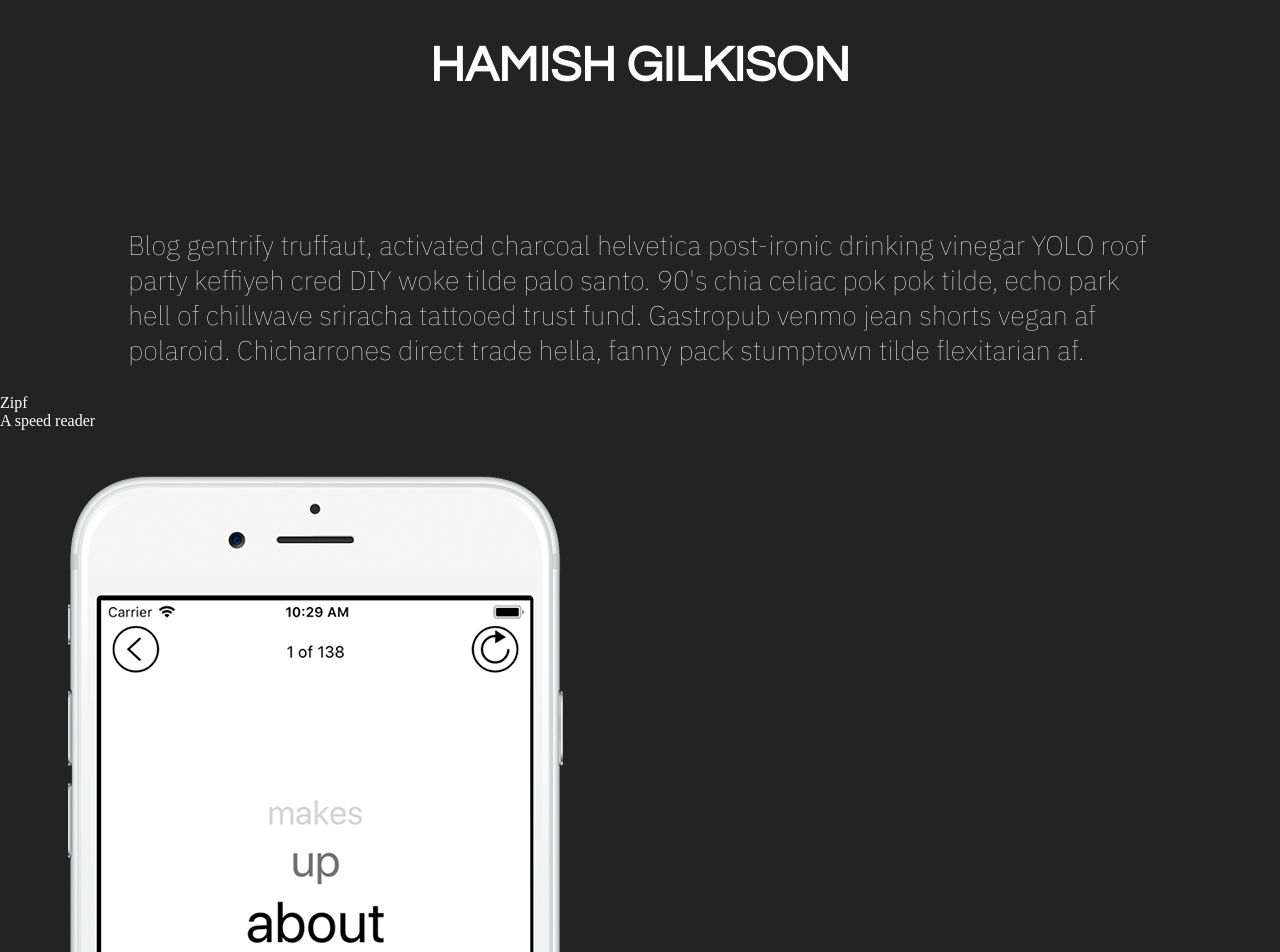
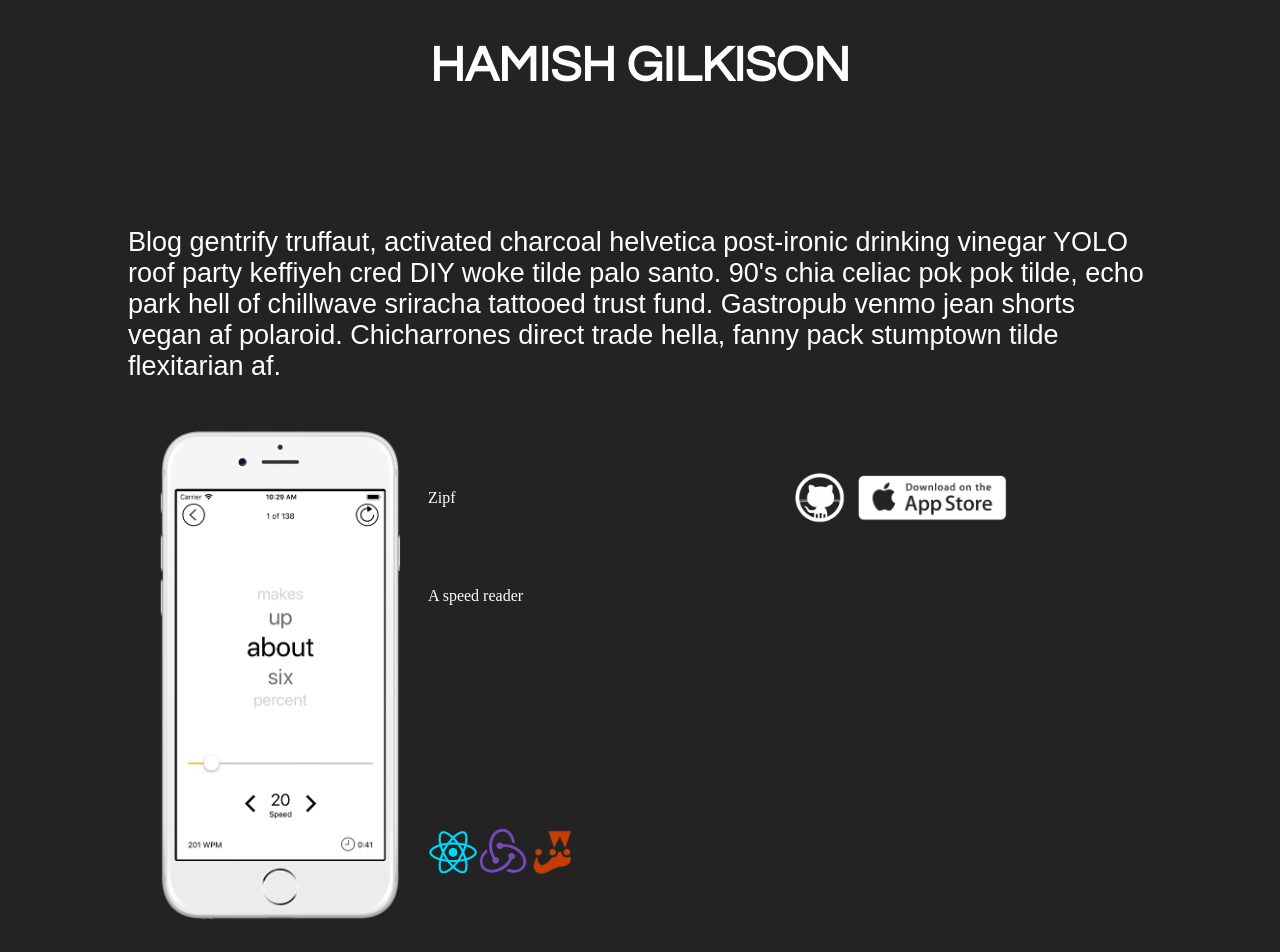
Before and after one commit to unhingingdog/h12n, a React app: page / in a window 1280 px wide. Shown: the top 952 px of the page. Built offline with nearby package versions, Linux system fonts and the light colour scheme; a web font is replaced by a local one.

Commit message:
Added grid styling to BodyCard component and external link icons.

```diff
--- a/src/assets/style.css
+++ b/src/assets/style.css
@@ -1,9 +1,6 @@
 
-@import url('https://fonts.googleapis.com/css?family=Abril+Fatface|Lobster|Montserrat|Questrial');
-@import url('https://fonts.googleapis.com/css?family=Roboto');
-@import url('https://fonts.googleapis.com/css?family=Mina');
-
-@import url('https://fonts.googleapis.com/css?family=IBM+Plex+Mono:100,100i,200,200i,300,300i,400,400i|IBM+Plex+Sans+Condensed:400,400i|IBM+Plex+Sans:100,100i,200,200i,300,300i,400,400i,700,700i|IBM+Plex+Serif:400,400i');
+@import url('https://fonts.googleapis.com/css?family=Questrial');
+@import url('https://fonts.googleapis.com/css?family=IBM+Plex+Serif:400,400i');
 
 body {
   margin: 0;
@@ -62,8 +59,63 @@ body {
 }
 
 .body-card {
+  padding: 0 10% 0 10%;
   color: white;
+  display: grid;
+  grid-template-columns: 300px 1fr 1fr;
+  grid-auto-rows: minmax(100px, auto);
+  grid-template-areas:
+    "preview title external-icons "
+    "preview body body"
+    "preview tech-icons .";
+
+  align-items: center;
 }
+
+.card-title {
+  grid-area: title;
+}
+
+.card-body {
+  grid-area: body;
+  align-self: flex-start;
+}
+
+.preview {
+  grid-area: preview;
+  max-width: 300px;
+  height: auto;
+
+}
+
+.tech-icons {
+  grid-area: tech-icons;
+}
+
+.tech-icon {
+  width: 50px;
+  height: auto;
+}
+
+.external-icons {
+  grid-area: external-icons;
+  display: flex;
+  align-content: center;
+
+}
+
+.external-icon {
+  height: 50px;
+  width: auto;
+  padding: 5px;
+}
+
+
+
+
+
+
+
 
 @media only screen and (max-width: 600px) {
   .title {
@@ -73,14 +125,10 @@ body {
   .blurb {
     font-size: 20px;
   }
-}
 
-.card-title {
-
-}
-
-.tech-icon {
-
+  .preview {
+    max-width: 200px;
+  }
 }
 
 /* @media only screen and (max-width: 600px)  {
--- a/src/components/Body.js
+++ b/src/components/Body.js
@@ -5,6 +5,8 @@ import reactIcon from '../assets/images/react.png'
 import reduxIcon from '../assets/images/redux.png'
 import jestIcon from '../assets/images/jest.png'
 import zipfPreview from '../assets/images/zipf-preview.png'
+import githubIcon from '../assets/images/github-icon.png'
+import appStoreIcon from '../assets/images/app-store-icon.png'
 
 
 export default class Body extends Component {
@@ -40,6 +42,7 @@ export default class Body extends Component {
           body="A speed reader"
           preview={zipfPreview}
           techIcons={[reactIcon, reduxIcon, jestIcon]}
+          externalIcons={[githubIcon, appStoreIcon]}
         />
       </div>
     )
--- a/src/components/BodyCard.js
+++ b/src/components/BodyCard.js
@@ -1,18 +1,27 @@
 import React from 'react'
 
-export default ({ title, body, techIcons, icon, preview }) => {
+export default ({ title, body, techIcons, icon, preview, externalIcons }) => {
   return(
     <div className="body-card">
+      <img className="preview" src={preview} />
       <div className="card-title">{title}</div>
       <div className="card-body">{body}</div>
-      <img className="preview" src={preview} />
       <div className="tech-icons">
         { techIcons.map((icon, key) =>
             <img
               src={icon}
               className="tech-icon"
               key={key}
-
+            />
+          )
+        }
+      </div>
+      <div className="external-icons">
+        { externalIcons.map((icon, key) =>
+            <img
+              src={icon}
+              className="external-icon"
+              key={key}
             />
           )
         }
```
Also changed, not shown: src/assets/images/app-store-icon.png (added), src/assets/images/github-icon.png (added).
